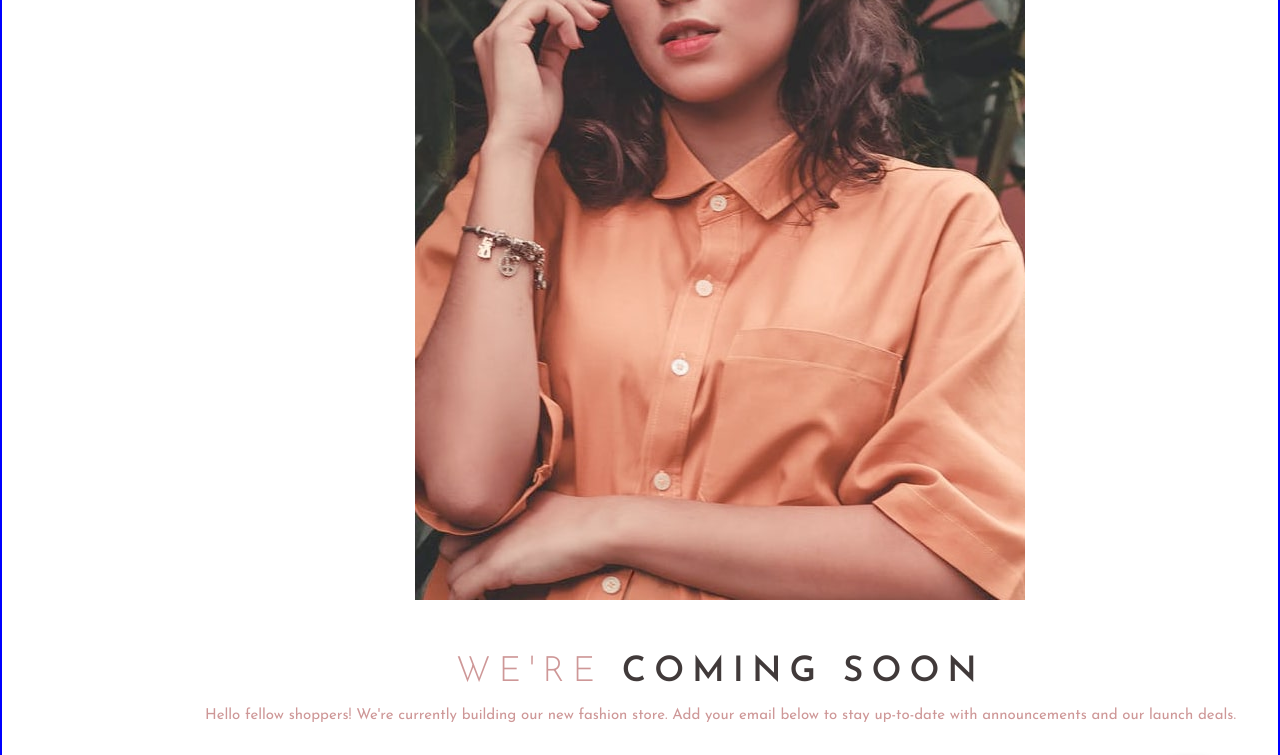
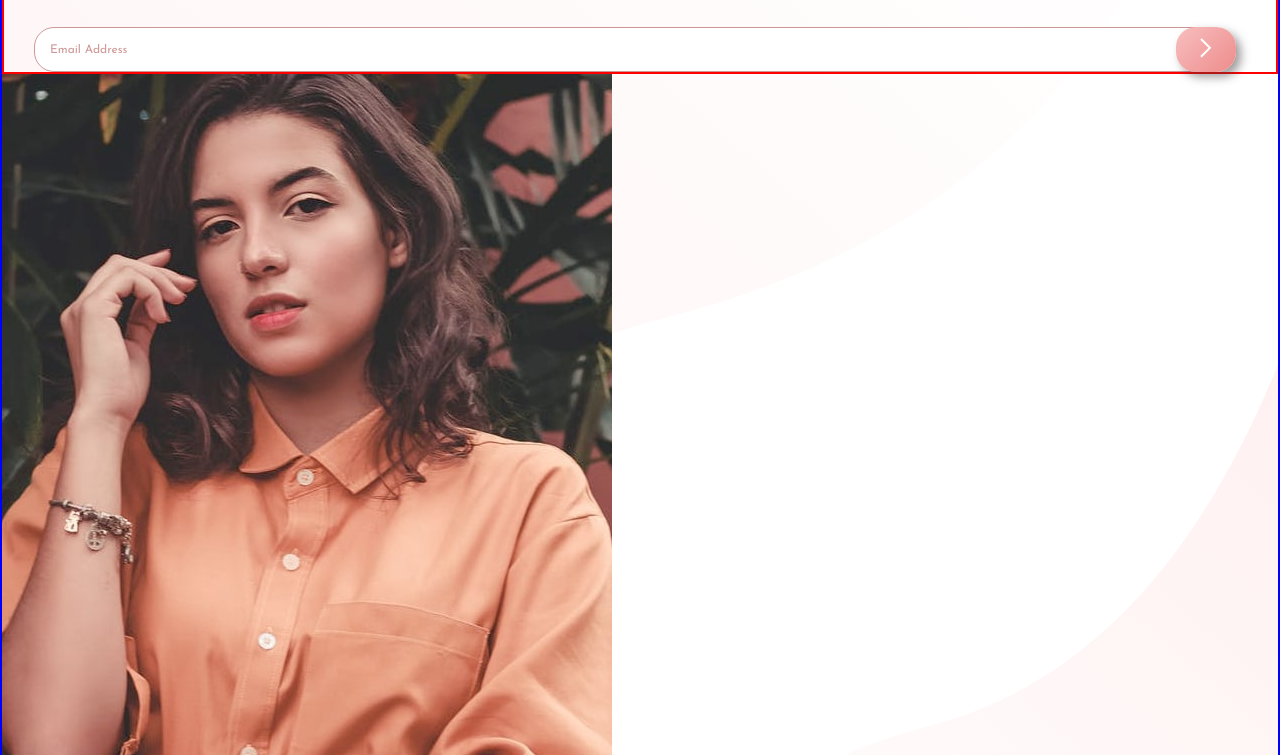
Before and after one commit to Ax-cd/base-apparel-coming-soon-challenge, a website: page index.html in a window 1280 px wide. Shown: the part 222-977 px from the top of the page. Drawn offline with Linux system fonts and the light colour scheme.

Commit message:
save progress and changes made so far

```diff
--- a/app.js
+++ b/app.js
@@ -1 +1,22 @@
-document.addEventListener("DOMContentLoaded", () => {});
+document.addEventListener("DOMContentLoaded", () => {
+  console.log("Hello World!");
+
+  const form = document.getElementById("form");
+  const email = document.getElementById("email");
+  let input = email.value;
+  //error msg "Please provide a valid email" + error icon when input field is empty || email address not formatted correctly
+
+  form.addEventListener("submit", (event) => {
+    // event.preventDefault();
+    console.log(input);
+  });
+
+  // checkValidEmail = (input) => {
+  //   let
+  // };
+
+  // let errorMsg = document.createElement("span");
+  // errorMsg.id = "error-msg";
+  // errorMsg.innerHTML = "Please provide a valid email";
+  // document.body.appendChild(errorMsg);
+});
--- a/index.html
+++ b/index.html
@@ -12,15 +12,23 @@
 
     <main>
         <header>
-            <img id="logo" src="./public/images/logo.svg" alt="Logo">
+            <img id="logo" src="./public/images/logo.svg" alt="Base Apparel logo">
         </header>
+        <img class="img--mobile" src="public/images/hero-mobile.jpg" alt="A woman in a salmon shirt holding her hand near her face.">
+
+        <!-- <picture class="picture">
+            <source media="(min-width:70em)" srcset="public/images/hero-desktop.jpg">
+            <source media="(min-width:20em)" srcset="public/images/hero-mobile.jpg">
+            <img src="/public/images/hero-mobile.jpg" alt="A woman in a salmon shirt holding her hand near her face.">
+        </picture> -->
+
         <section class="main">
-
-            <picture class="main__picture">
+            <!-- <picture class="main__picture">
                 <source media="(min-width:70em)" srcset="public/images/hero-desktop.jpg">
                 <source media="(min-width:20em)" srcset="public/images/hero-mobile.jpg">
                 <img src="/public/images/hero-mobile.jpg" alt="A woman in a salmon shirt holding her hand near her face.">
-            </picture>
+            </picture> -->
+
             <h1 class="main__title">We're <span class="main__title--highlight">coming soon</span></h1>
             <p class="main__message">Hello fellow shoppers! We're currently building our new fashion store.
             Add your email below to stay up-to-date with announcements and our launch deals.</p>
@@ -29,9 +37,13 @@
                 <label for="email"></label>
                 <!-- add pattern regex? -->
                 <input id="email" class="form__input" name="email" type="email" placeholder="Email Address">
+                <!-- <img class="error-icon" src="/public/images/icon-error.svg" alt=""> -->
                 <button id="btn" class="form__btn" type="submit"><img src="public/images/icon-arrow.svg" alt=""></button>
             </form>
         </section>
+
+        <img class="img--desktop" src="public/images/hero-desktop.jpg" alt="A woman in a salmon shirt holding her hand near her face.">
+
     </main>
 
     <footer>
--- a/sass/elements/_form.scss
+++ b/sass/elements/_form.scss
@@ -1,5 +1,5 @@
 // link form to page instead?
-@use '../base/' as *;
+@use "../base/" as *;
 
 .form {
   // border: 2px solid red;
@@ -15,7 +15,7 @@
     margin-left: 3rem;
     border-radius: 20px;
     border: 1px solid $desat-red;
-        color: $desat-red;
+    // color: $desat-red;
     font-size: 1.2rem;
     font-family: $font-family;
     // box-shadow: none;
@@ -28,6 +28,14 @@
     //         background-color: $linear-pink;
     //     }
     // }
+
+    &::placeholder {
+      color: $desat-red;
+    }
+
+    &:invalid {
+      border: 1px solid $soft-red;
+    }
   }
 
   &__btn {
@@ -42,7 +50,7 @@
     cursor: pointer;
 
     &:hover {
-            // fix color
+      // fix color + transition
       background: $desat-red;
     }
   }
--- a/sass/elements/_page.scss
+++ b/sass/elements/_page.scss
@@ -10,54 +10,61 @@ html {
     font-size: 62.5%;
 }
 body {
-    // border: 2px solid red;
-    // font-size: 1.6rem;
+
     font-family: $font-family;
     background-color: $linear-white;
-    // bg-pattern for desktop
+    // bg-pattern for desktop => not working
+    @include desktop {
+        background-image: url(/public/images/bg-pattern-desktop.svg);
+        background-size: cover;
+    }
 }
 
-main {
-    // border: 2px solid blue;
+
+main { //main tag
     padding: 2rem 0;
 
     #logo {
         width: 25%;
-        // max-width: 40%;
         margin: 0.5rem 0 2rem 2.5rem;
 
-        // @include desktop {
-        //     width: 54rem;
-        // }
+        @include desktop {
+            border: 2px solid green;
+            width: 20em;
+        }
     }
 
-    // .hero {
-    //     border: 2px solid purple;
-    //     // object-fit for img?
-    // }
+    // object-fit for img?
     @include desktop {
         border: 2px solid blue;
-        // background-color: blue;
-        display: flex;
-        // flex-direction: row;
+        display: grid;
+
     }
 }
 
-.main {
-    // border: 2px solid green;
-    // margin: 5rem 2rem 3rem;
-    // margin: 2rem 5rem;
+.img {
+    // border: 2px solid purple;
+    &--desktop {
+        display: none;
+    }
+
+    @include desktop {
+       &--mobile {
+           display: none;
+       }
+       &--desktop {
+           display: block;
+       }
+    }
+}
+
+.main { //main section
     color: $desat-red;
     font-size: 1rem;
     line-height: 1.5;
     text-align: center;
 
-    // &__picture {
-    //     border: 2px solid purple;
-    // }
-
     &__title {
-        // border: 2px solid yellow;
         font-size: 3.5rem;
         font-weight: 300;
         text-transform: uppercase;
@@ -73,15 +80,15 @@ main {
     }
 
     &__message {
-        // border: 2px solid palevioletred;
         font-size: 1.5rem;
         padding: 0 2rem 0;
         margin: 1.5rem 0 3rem;
     }
 
-    // @include desktop {
-    //     background-color: red;
-    // }
+    @include desktop {
+        border: 2px solid red;
+
+    }
 }
 
 .attribution {
```
Also changed, not shown: public/css/style.css, 1 other file. Lines whose indentation alone changed are shown as unchanged.
